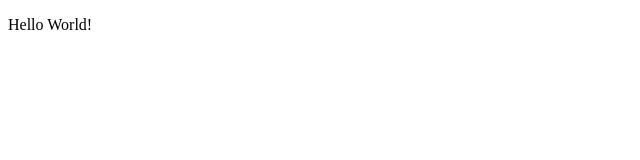
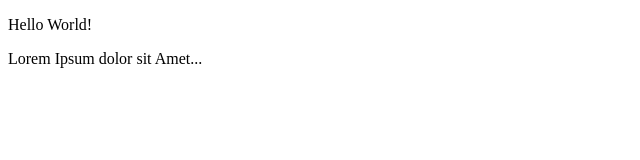
Before and after one commit to SpiffyGeek/spiffychat, a website: page index.html in a window 1280 px wide. Shown: the whole page, without its empty margins (0-640 px from the left). Drawn offline with Linux system fonts and the light colour scheme.

Commit message:
Update index.html

```diff
--- a/index.html
+++ b/index.html
@@ -7,5 +7,6 @@
 </head>
 <body>
     <p>Hello World!</p>
+    <p>Lorem Ipsum dolor sit Amet...</p>
 </body>
 </html>
```
